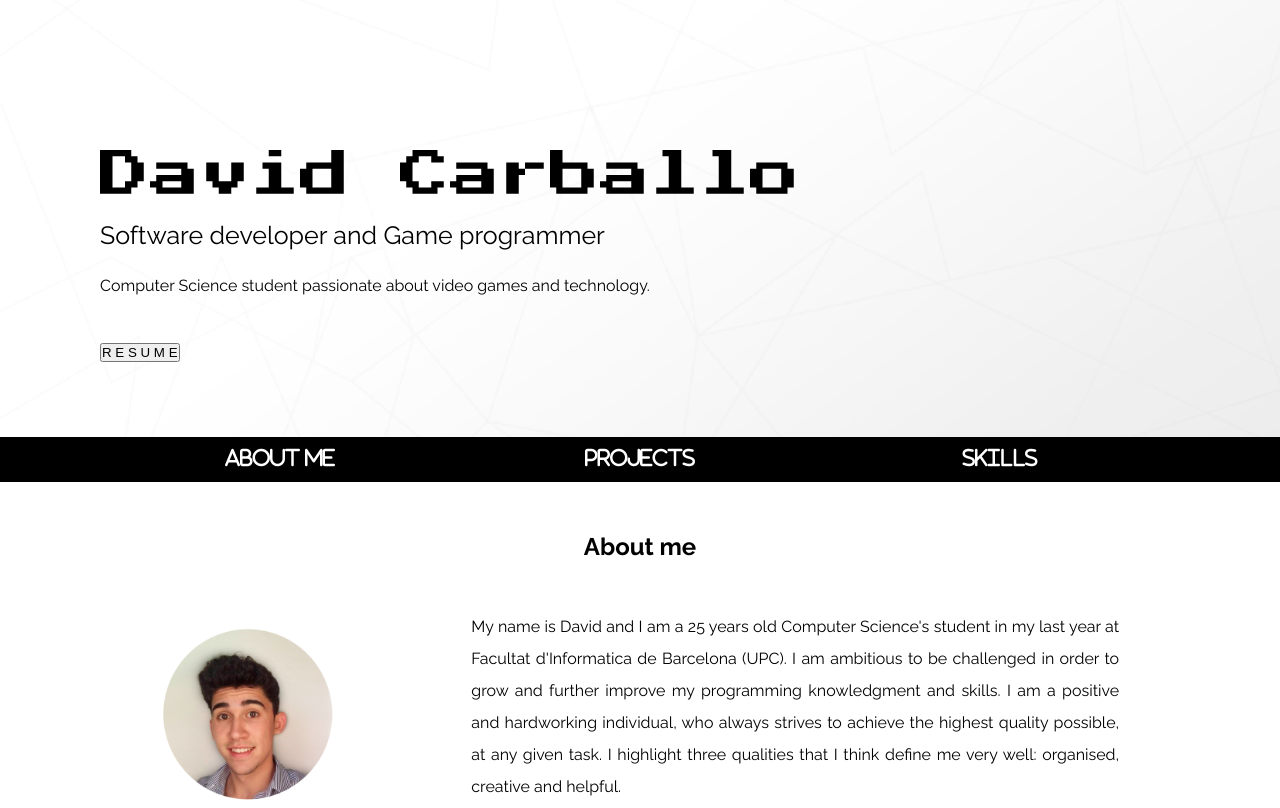
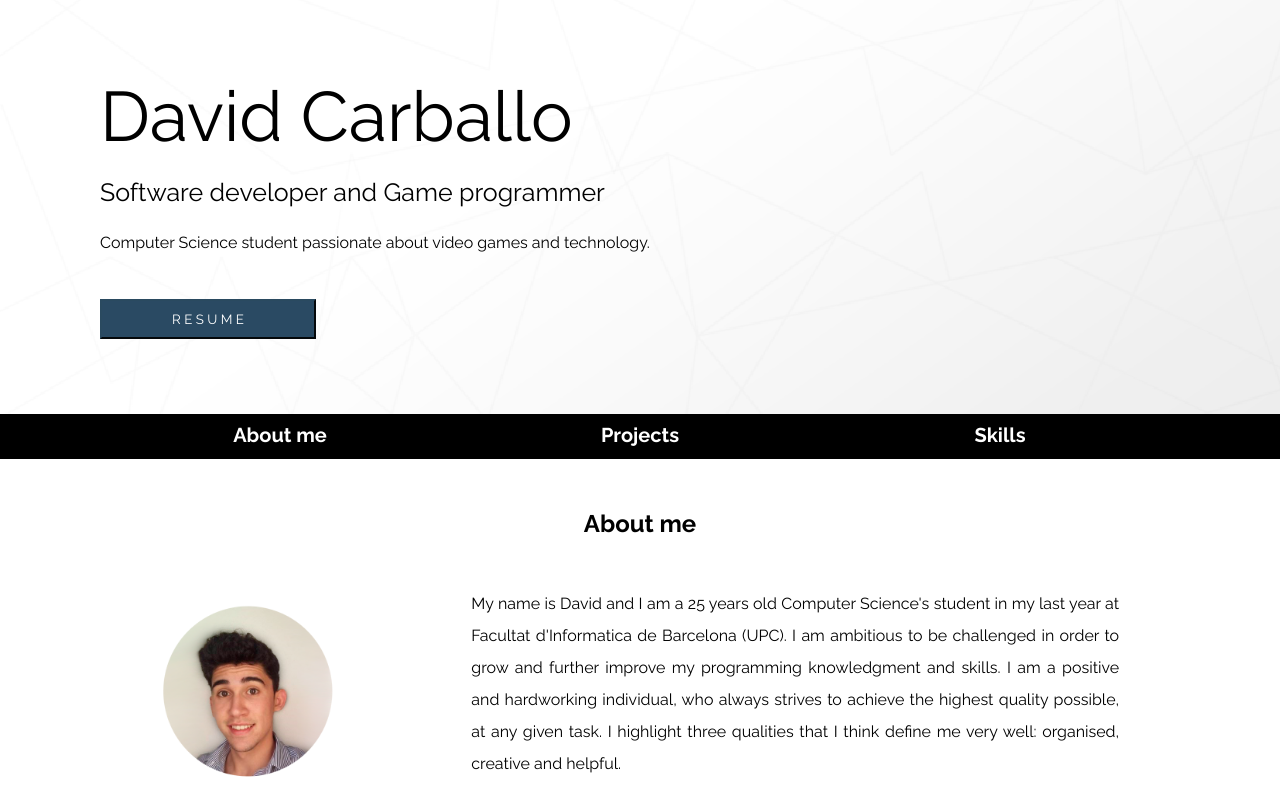
Before and after one commit to David-Carballo/David-Carballo.github.io, a PHP site: page / in a window 1280 px wide. Shown: the top 808 px of the page. Run offline with PHP 8.4, Linux system fonts and the light colour scheme; some libraries are stand-ins or nearby versions.

Commit message:
Add files via upload

```diff
--- a/css/style.css
+++ b/css/style.css
@@ -47,9 +47,17 @@ p{
     header{
         height: auto;
     	width: 100%;
-	    background-image: linear-gradient(120deg,#EEEEEE, #aaaaaa);
-        padding: 150px 100px 75px;
+        padding: 75px 100px 75px;
     }
+    .btn-primary {
+        color: #fff;
+        background-color: #2a4a63;
+        border-color: #2a4a60;
+        height: 40px;
+        width: 20%;
+        font-family: 'Raleway', sans-serif;
+    }
+
     .img{
         width: 95%;
         max-width: 300px;
@@ -60,8 +68,8 @@ p{
     	text-align: center;
     }
     .textos-hero h1{
-        font-family: 'Press Start 2P', cursive;
-        font-size: 50px;
+        font-family: 'Raleway';
+        font-size: 70px;
     	text-align: left;
         padding-bottom: 20px;
     }
@@ -124,6 +132,7 @@ p{
         text-align: center;
         color: #ffffff;
         font-size: 20px;
+        font-family: 'Raleway', sans-serif;
     }
 
 /* MAIN - Projects title */
@@ -247,7 +256,9 @@ p{
     .column {
         flex: 50%;
         padding: 20px 50px 20px;
-        border-color: grey;
+        border-color: rgba(155, 200, 255, 0.5);
+        border-style: dashed;
+        border-width: 4px;
     }
 
     .elements img{
@@ -256,6 +267,12 @@ p{
         margin-right: auto;
         margin-top: auto;
         height: 200px;
+    }
+
+    .elements h2{
+        border-width: 2px;
+        border-style: solid none;
+        border-color: black;
     }
 
 /* STYLE CLASSES */
@@ -272,7 +289,7 @@ p{
         background-color: rgba(113, 155, 209, 0.4);
     }
     .developed{
-        font-size: 14px;
+        font-size: 15px;
         font-weight: bold;
     }
     .grey-font{
@@ -409,13 +426,13 @@ p{
     }
 
     .footer-item1 {
-        grid-column: 1/4;
+        grid-column: 2/5;
     }
     .footer-item2 {
-        grid-column: 5/9;
+        grid-column: 6/10;
     }
     .footer-item3 {
-        grid-column: 9/12;
+        grid-column: 11/15;
     }
 
     [class^="copyright"]{
```
